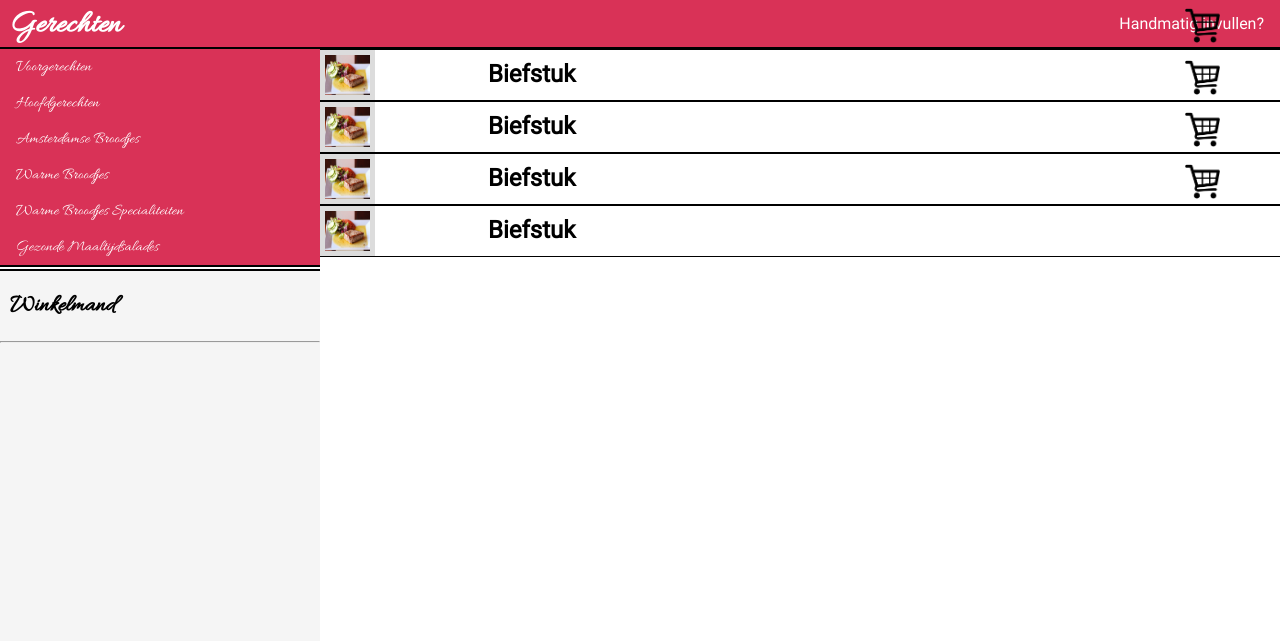
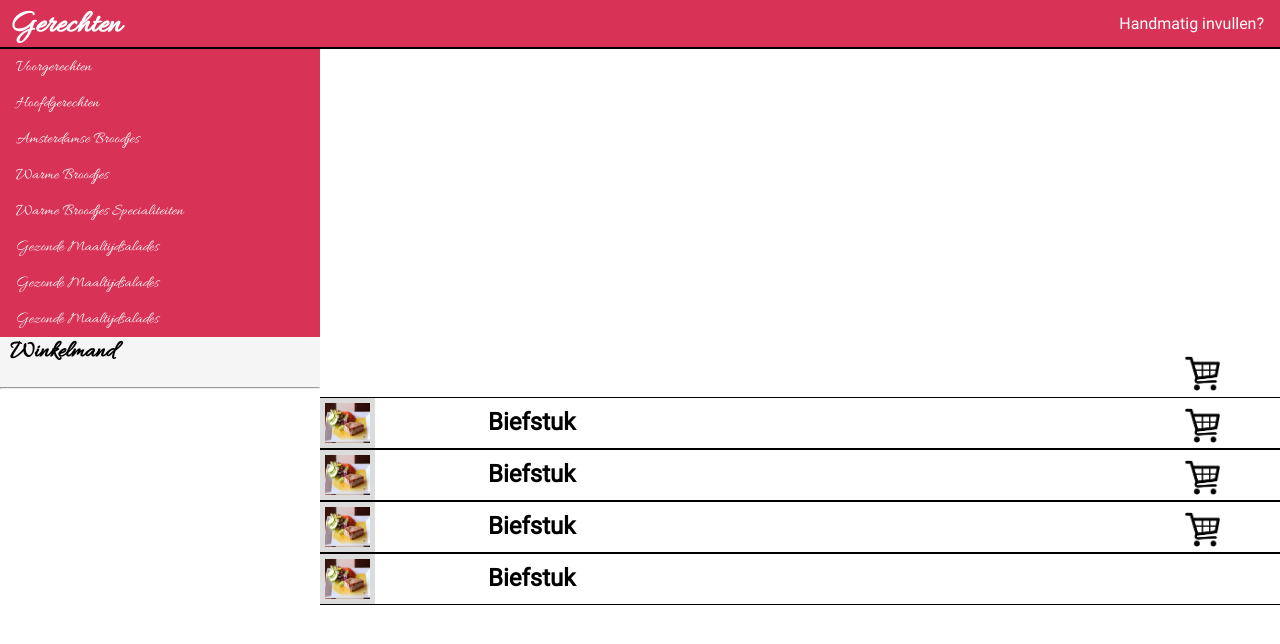
Before and after one commit to RowyDonker/Westpoort, a PHP site: page /?page=1 in a window 1280 px wide. Shown: the top 644 px of the page. Run offline with PHP 8.4, Linux system fonts and the light colour scheme.

Commit message:
Veranderingen aan de style

```diff
--- a/css/style.css
+++ b/css/style.css
@@ -17,6 +17,8 @@
 color: #b01033;
 text-align: center;
 font-size: 45px;
+width: 75%;
+margin-left: 25%;
 background-color: white;
 }
 #Titel{
@@ -30,7 +32,6 @@
     list-style-type: none;
     margin: 0;
     padding: 0;
-
     overflow: hidden;
     background-color: #d93257;
     border-bottom: solid black 2px;
@@ -63,11 +64,12 @@
     width:25%;
     font-size: 100%;
     cursor: pointer;
-    position: absolute;
+    overflow: hidden;
+
     background-color: #d93257;
     float: left;
     font-family: Allura;
-    border-bottom: solid black 2px;
+
 }
 #NAV2 li{
 transition: 0.5s all;
@@ -90,6 +92,23 @@
     background-color: #df5371;
     color: white;
 }
+#Winkelmand{
+    list-style-type: none;
+    margin: 0;
+    padding: 0;
+    width:25%;
+    font-size: 100%;
+    background-color: whitesmoke;
+    margin-top: 220px;
+    height: auto;
+    font-family: Allura;
+    left: 0;
+}
+#Winkelmand h2{
+margin-left: 10px;
+
+}
+
 .FoodSelection{
 width: 75%;
 height: 50px;
@@ -152,7 +171,6 @@
 height: 70px;
 max-height: 70px;
 visibility: visible;
-overflow-y: scroll;
 text-align: left;
 }
 .Beschrijving{
@@ -204,6 +222,7 @@
 opacity: 0;
 float: right;
 right: 0;
+bottom: -40;
 box-shadow: 1px 5px #888888;
 visibility: hidden;
 }
@@ -312,27 +331,11 @@
 cursor: pointer;
 transition: 1s;
 }
-#Winkelmand{
-    list-style-type: none;
-    margin: 0;
-    padding: 0;
-    width:25%;
-    font-size: 100%;
-    background-color: whitesmoke;
-    float: left;
-    margin-top: 220px;
-    height: 370px;
-    border-top: black 2px solid;
-    font-family: Allura;
-}
-#Winkelmand h2{
-margin-left: 10px;
-}
 
 @media (max-width: 70em){
     .FoodSelection:Hover .Beschrijving{
-    font-size: 80%;
-    width: 50%;
+    font-size: 70%;
+    width: 80%;
     }
 }
 @media (max-width: 50em){
--- a/view/Nav.php
+++ b/view/Nav.php
@@ -1,3 +1,4 @@
+
  <ul id="NAV">
  <h1 id="Titel">Gerechten</h1>
    <li style="float:right"><a href="index.php?page=Handmatig">Handmatig invullen?</a></li>
@@ -9,6 +10,8 @@
   <li><a href="index.php?page=WarmeBroodjes">Warme Broodjes</a></li>
   <li><a href="index.php?page=WarmeBroodjesSpecial">Warme Broodjes Specialiteiten</a></li>
   <li><a href="index.php?page=GezondeMaaltijdsalades">Gezonde Maaltijdsalades</a></li>
+  <li><a href="index.php?page=GezondeMaaltijdsalades">Gezonde Maaltijdsalades</a></li>
+  <li><a href="index.php?page=GezondeMaaltijdsalades">Gezonde Maaltijdsalades</a></li>
 </ul>
 <div id="Winkelmand">
 <h2>Winkelmand</h2>
```
